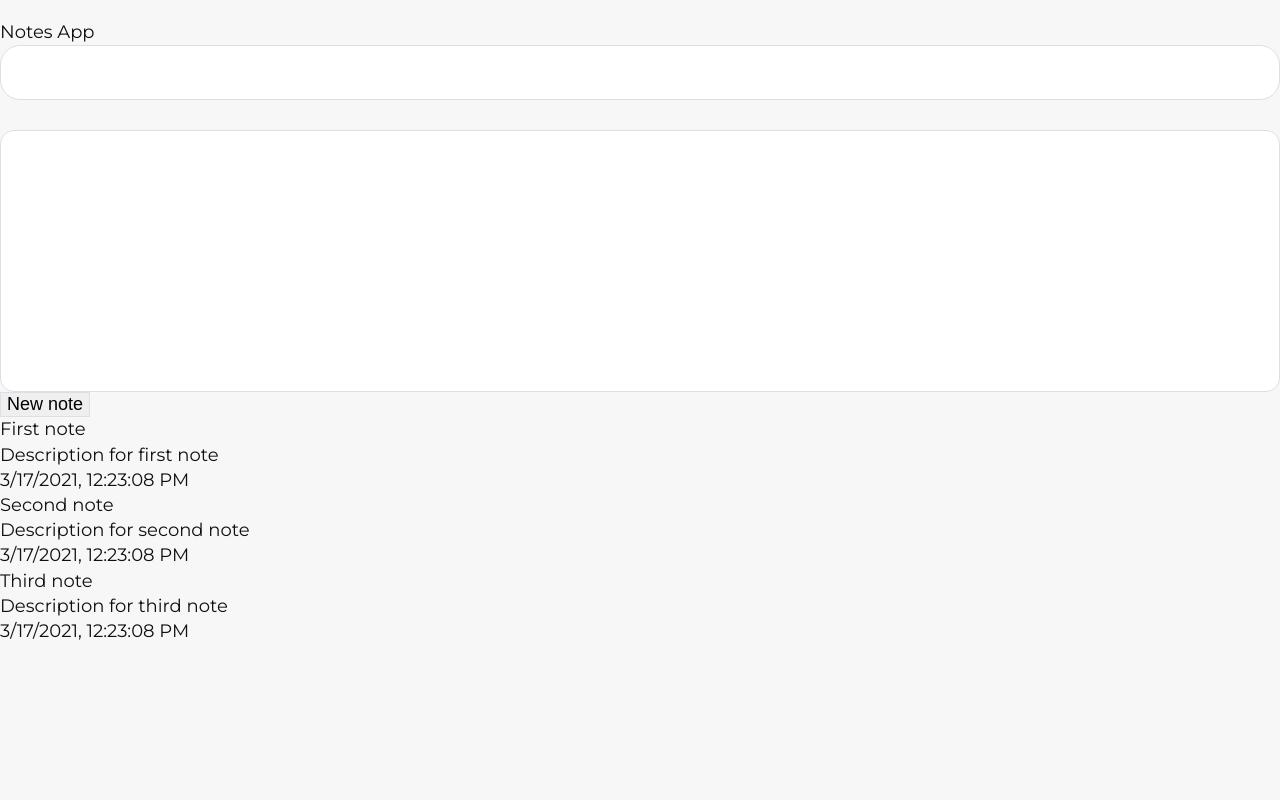
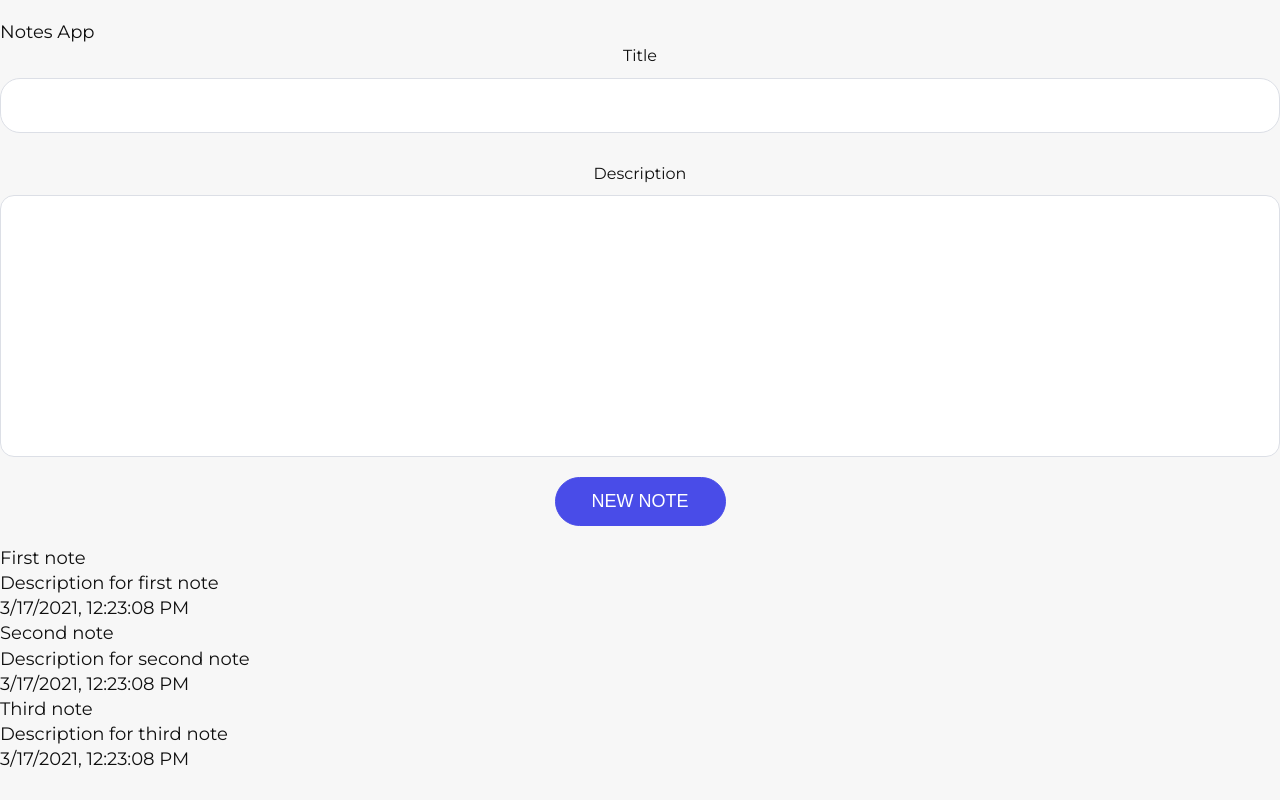
Before and after one commit to aponyavina/vue-notes-app, a Vue app: page / in a window 1280 px wide. Built offline with nearby package versions, Linux system fonts and the light colour scheme.

Commit message:
создание компонента newnote

```diff
--- a/src/App.vue
+++ b/src/App.vue
@@ -8,12 +8,8 @@
 
           <Message v-if="message" :message="message"/>
 
-          <!-- new note -->
-          <div class="new-note">
-              <input type="text" v-model="note.title">
-              <textarea name="" id="" cols="30" rows="10" v-model="note.descr"></textarea>
-              <button @click="addNote">New note</button>
-          </div>
+          <NewNote :note="note" @addNote="addNote"/>
+
           <!-- note list -->
           <div class="notes">
               <div class="note" v-for="(note, index) in notes" :key="index">
@@ -35,10 +31,12 @@
 
 <script>
 import Message from './components/Message.vue'
+import NewNote from './components/NewNote.vue'
+
 
 export default {
   components: {
-    Message
+    Message, NewNote
   },
   data() {
     return {
--- /dev/null
+++ b/src/components/NewNote.vue
@@ -0,0 +1,35 @@
+<template>
+    <div class="new-note">
+        <label>Title</label>
+        <input type="text" v-model="note.title">
+        <label>Description</label>
+        <textarea name="" id="" cols="30" rows="10" v-model="note.descr"></textarea>
+        <button class="btn btnPrimary" @click="addNote">New note</button>
+    </div>
+</template>
+
+<script>
+export default {
+    props: {
+        note: {
+            type: Object,
+            required: true
+        }
+    },
+    methods: {
+        addNote() {
+            this.$emit('addNote', this.note)
+        }
+    }
+}
+</script>
+
+<style lang="scss">
+    .new-note {
+        text-align: center;
+    }
+
+    .btnPrimary {
+        margin: 20px;
+    }
+</style>
```
